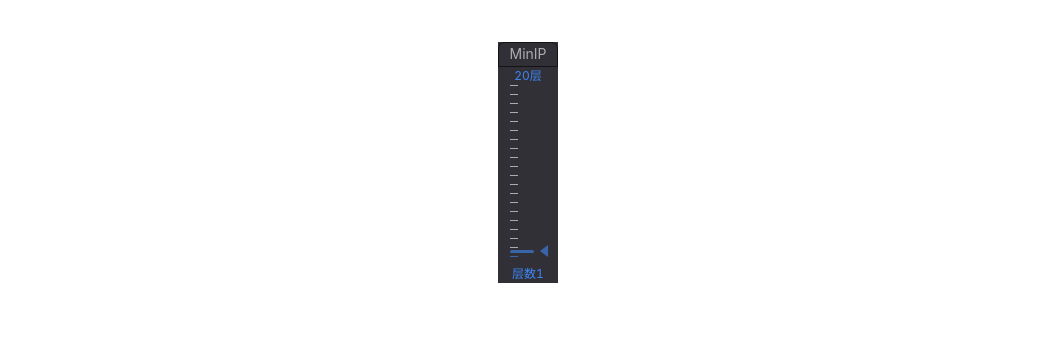
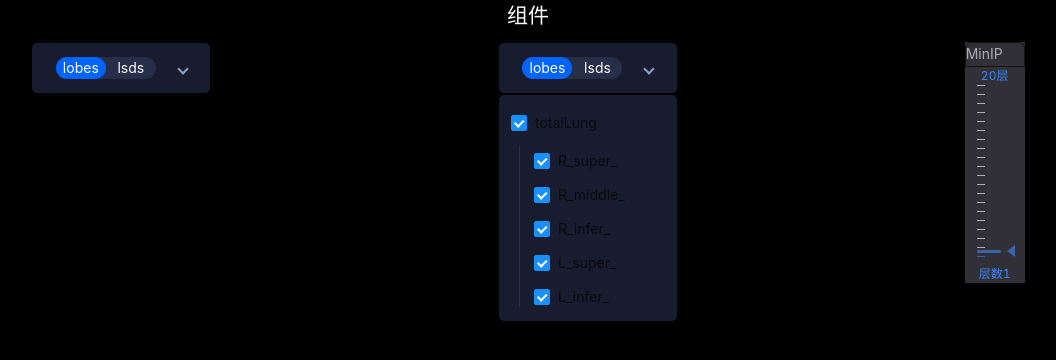
Before and after one commit to chenchenyuyu/DEMO, a React (Create React App) app in the folder app/: page /com in a window 1280 px wide. Shown: the top 360 px of the page, without its empty margins (112-1168 px from the left). Built offline with nearby package versions, Linux system fonts and the light colour scheme; what react-three-fiber would draw is missing.

Commit message:
[ADD]add switchTab and checkboxGroup component

```diff
--- /dev/null
+++ b/app/src/components/checkboxGroup/data.js
@@ -0,0 +1,25 @@
+const CT_LUNG_LOBES = {
+  subTitle: 'totalLung',
+  subMenu: ['R_super_', 'R_middle_', 'R_infer_', 'L_super_', 'L_infer_'],
+};
+
+const CT_LUNG_NODULE_LSDS = {
+  subTitle: 'totalLung',
+  subMenu: ['R_super_222', 'R_middle_', 'R_infer_', 'L_super_', 'L_infer_'],
+  secondMenu: {
+    R_super_: [ '_apical', '_poster', '_anter' ],
+    R_middle_: [ '_lateral', '_medial' ],
+    R_infer_: [ '_dorsal', '_medial_basal', '_anter_basal', '_lateral_basal', '_poster_basal' ],
+    L_super_: ['_apicoposter', '_anter', '_super_linguar', '_infer_lingular'],
+    L_infer_: ['_dorsal', '_anter_medial_basal', '_lateral_basal', '_poster_basal'],
+  }
+};
+
+const CT_LUNG_DATA = {
+  lobes: CT_LUNG_LOBES,
+  lsds: CT_LUNG_NODULE_LSDS,
+}
+
+export {
+  CT_LUNG_DATA,
+}
--- /dev/null
+++ b/app/src/components/checkboxGroup/index.jsx
@@ -0,0 +1,109 @@
+import React, { useState } from 'react';
+import { Checkbox } from 'antd';
+
+import './index.less';
+
+/* eslint-disable react/prop-types */
+
+const CheckboxGroup = Checkbox.Group;
+
+const CustomCheckboxGroup = ({ defaultCheckedList, onChange }) => {
+  const { subTitle = '', subMenu = [], secondMenu = {} } = defaultCheckedList || {};
+  const [checkedList, setCheckedList] = useState(subMenu);
+  const [secCheckedList, setSecCheckedList] = useState([]);
+  // const [R_super_secCheckedList, set_R_super_secCheckedList] = useState([]);
+  // const [R_middle_secCheckedList, set_R_middle_secCheckedList] = useState([]);
+  // const [R_infer_secCheckedList, set_R_infer_secCheckedList] = useState([]);
+  // const [L_super_secCheckedList, set_L_super_secCheckedList] = useState([]);
+  // const [L_infer_secCheckedList, set_L_infer_secCheckedList] = useState([]);
+  const [indeterminate, setIndeterminate] = useState(false);
+  const [checkAll, setCheckAll] = useState(true);
+
+  const getOptions = (options, secTitle, delimiter) => {
+    return [
+      ...options.map((lobe) => {
+        return {
+          label: lobe,
+          value: secTitle ? `${secTitle}${delimiter}${lobe}` : lobe,
+        };
+      })
+    ];
+  };
+
+  const plainOptions = getOptions(subMenu);
+
+  const handleChange = checkedList => {
+    const val = !!checkedList.length && checkedList.length < plainOptions.length;
+    setCheckedList(checkedList);
+    setIndeterminate(val);
+    setCheckAll(checkedList.length === plainOptions.length);
+    if(onChange) onChange(checkedList);
+  };
+
+  const handleSecChange = (secCheckedList, options) => {
+    const val = !!secCheckedList.length && secCheckedList.length < options.length;
+    setSecCheckedList(secCheckedList);
+    console.log('secCheckedList', secCheckedList)
+    console.log('options', options)
+    // setIndeterminate(val);
+    // setCheckAll(secCheckedList.length === options.length);
+    // if(onChange) onChange(secCheckedList);
+  }
+
+  const onCheckAllChange = (e, secTitle) => {
+    console.log('全选e', secTitle, e)
+
+    const checkedVal = e.target.checked ? subMenu : [];
+    setCheckedList(checkedVal);
+    setIndeterminate(false);
+    setCheckAll(e.target.checked);
+    if(onChange) onChange(checkedVal);
+  };
+
+  return (
+    <div className="custom-checkbox-group" >
+      <div className="site-checkbox-all-wrapper">
+        <Checkbox
+          indeterminate={indeterminate}
+          onChange={onCheckAllChange}
+          checked={checkAll}
+        >
+          {subTitle}
+        </Checkbox>
+      </div>
+      {
+        Object.values(secondMenu).length > 0 ?
+        <div className="site-checkbox-all-group-wrapper">
+          {
+            Object.entries(secondMenu).map(([ secTitle, secondMenuArr]) => (
+              <div className="site-checkbox-all-group" key={secTitle}>
+              <Checkbox
+                indeterminate={indeterminate}
+                onChange={(e) => onCheckAllChange(e, secTitle)}
+                checked={checkAll}
+              >
+                {secTitle}
+              </Checkbox>
+            <CheckboxGroup
+              options={getOptions(secondMenuArr, secTitle, 'lb')}
+              value={secCheckedList}
+              onChange={(secCheckedList) => handleSecChange(secCheckedList, getOptions(secondMenuArr))}
+            />
+            </div>
+            ))
+          }
+      </div> :
+      <div style={{paddingLeft: '12px'}}>
+          <CheckboxGroup
+          options={plainOptions}
+          value={checkedList}
+          onChange={handleChange}
+        />
+      </div>
+    }
+    </div>
+  );
+};
+
+
+export default CustomCheckboxGroup;
--- /dev/null
+++ b/app/src/components/checkboxGroup/index.less
@@ -0,0 +1,29 @@
+.custom-checkbox-group{
+    background: #171D2E;
+    border: 1px solid #000;
+    border-radius: 6px;
+  .site-checkbox-all-wrapper {
+    margin: 12px;
+  }
+  .site-checkbox-all-group-wrapper {
+    margin-left: 20px;
+    border-left: 1px solid #262E48;
+  }
+  .site-checkbox-all-group {
+    // margin-left: 20px;
+    // border-left: 1px solid #262E48;
+    padding-left: 20px;
+  }
+  .ant-checkbox-group {
+    display: block;
+    border-left: 1px solid #262E48;
+    padding-left: 14px;
+    margin-left: 8px;
+    margin-bottom: 14px;
+      .ant-checkbox-group-item {
+          display: block;
+          margin-right: 0;
+          margin-top: 8px;
+      }
+  }
+}
--- /dev/null
+++ b/app/src/components/switchTab/index.jsx
@@ -0,0 +1,30 @@
+import React, { useState } from 'react';
+
+import './index.less';
+
+const SwitchTab = ({ showTab, toggleArrowTab, handleClick }) => {
+  const [ focusIndex, setFocusIndex ] = useState(0);
+  const items = ['lobes', 'lsds'];
+  const setActiveIndex = (index) => {
+    setFocusIndex(index);
+    if (handleClick) handleClick(items[index]);
+  }
+  return (
+    <div className="switch-tab">
+      <div className="switch-tab-content">
+        <div className="switch-tab-content-btn">
+          {
+            items.map((item, index) => (
+              <div className={focusIndex === index ? 'switch-tab-content-btn-active': ''} onClick={() => setActiveIndex(index)}>{item}</div>
+            ))
+          }
+        </div>
+        <div className="switch-tab-content-arrow" onClick={toggleArrowTab}>
+          <div className={`switch-tab-content-arrow-icon ${showTab ? 'u-arrow-down' : 'u-arrow-right'}`} />
+        </div>
+      </div>
+    </div>
+  )
+};
+
+export default SwitchTab;
--- /dev/null
+++ b/app/src/components/switchTab/index.less
@@ -0,0 +1,54 @@
+.switch-tab {
+  width: 180px;
+  height: 52px;
+  line-height: 52px;
+  text-align: center;
+  background-color: #171D2E;
+  border: 1px solid #000;
+  border-radius: 6px;
+  &-content {
+    height: 22px;
+    line-height: 22px;
+    display: flex;
+    flex-direction: row;
+    justify-content: space-around;
+    margin: 14px 12px;
+
+    &-btn {
+      background-color: #262E48;
+      border-radius: 12px;
+      display: flex;
+      flex-direction: row;
+
+      div {
+        width: 50px;
+        align-items: center;
+        text-align: center;
+        vertical-align: middle;
+        cursor: pointer;
+      }
+
+      &-active {
+        background: #0164FE;
+        border-radius: 12px;
+      }
+    }
+
+    &-arrow {
+      cursor: pointer;
+      &-icon {
+        display: inline-block;
+        width: 8px;
+        height: 8px;
+        border-top: 2px solid #8A9EC3;
+        border-right: 2px solid #8A9EC3;
+      }
+      .u-arrow-right {
+        transform: rotate(45deg);
+      }
+      .u-arrow-down {
+        transform: rotate(135deg);
+      }
+    }
+  }
+}
--- a/app/src/pages/com/index.jsx
+++ b/app/src/pages/com/index.jsx
@@ -1,15 +1,33 @@
-import React, { useState } from 'react';
+import React, { useState, useEffect } from 'react';
 import Slider from '../../components/slider/index';
+import SwitchTab from '../../components/switchTab/index';
+import CheckboxGroup from '../../components/checkboxGroup/index';
+import { CT_LUNG_DATA } from '../../components/checkboxGroup/data';
 
 import './index.less';
 
 const Com = () => {
+  const items = ['lobes', 'lsds'];
   const [ mipSize, setMipSize ] = useState(1);
+  const [ checkboxList, setCheckboxList ] = useState(CT_LUNG_DATA['lobes'].subMenu);
+  const [ showTab0, setShowTab0 ] = useState(true);
+  const [ showTab, setShowTab ] = useState(true);
+  const [ activeTab, setActiveTab ] = useState(items[0]);
+  // console.log('activeTab', CT_LUNG_DATA[activeTab])
   return (
     <div className="com" style={{ color: '#fff' }}>
       <h2 style={{ textAlign: 'center', color: '#fff' }}>组件</h2>
-      <div className="content" style={{ textAlign: 'center' }}>
-      <Slider value={mipSize} min={1} max={20} step={1} title={'MinIP'} onChange={(value) => setMipSize(value)} />
+      <div className="content" style={{ display: 'flex', flexDirection: 'row', justifyContent: 'space-around'}}>
+        <div>
+          <SwitchTab showTab={showTab0} toggleArrowTab={() => setShowTab0(!showTab0)}/>
+        </div>
+        <div>
+        <SwitchTab showTab={showTab} toggleArrowTab={() => setShowTab(!showTab)} handleClick={(activeTab) => setActiveTab(activeTab)}/>
+        {showTab &&
+        <CheckboxGroup onChange={(lists) => setCheckboxList(lists)} defaultCheckedList={CT_LUNG_DATA[activeTab]}/>
+        }
+        </div>
+        <Slider value={mipSize} min={1} max={20} step={1} title={'MinIP'} onChange={(value) => setMipSize(value)} />
       </div>
     </div>
   );
--- a/app/src/pages/com/index.less
+++ b/app/src/pages/com/index.less
@@ -0,0 +1,4 @@
+.com {
+  height: 100vh;
+  background-color:#000;
+}
```
